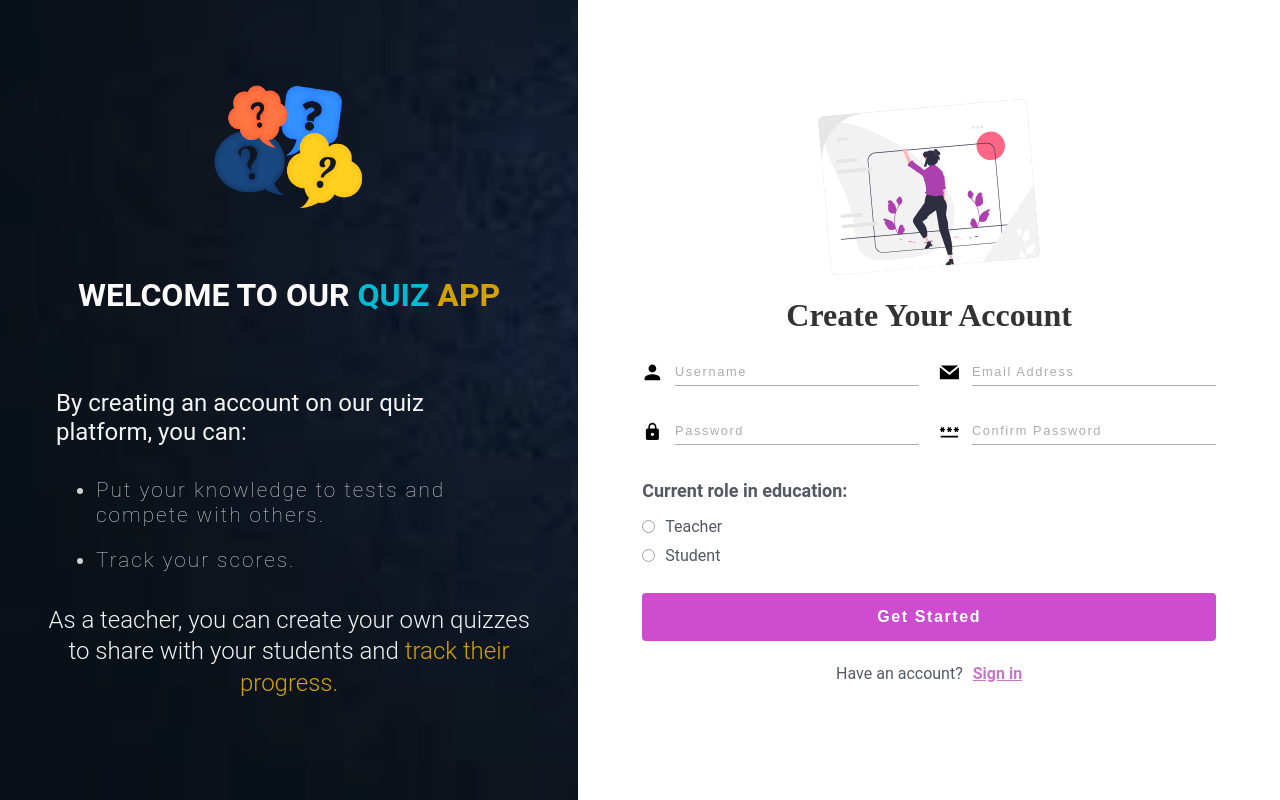
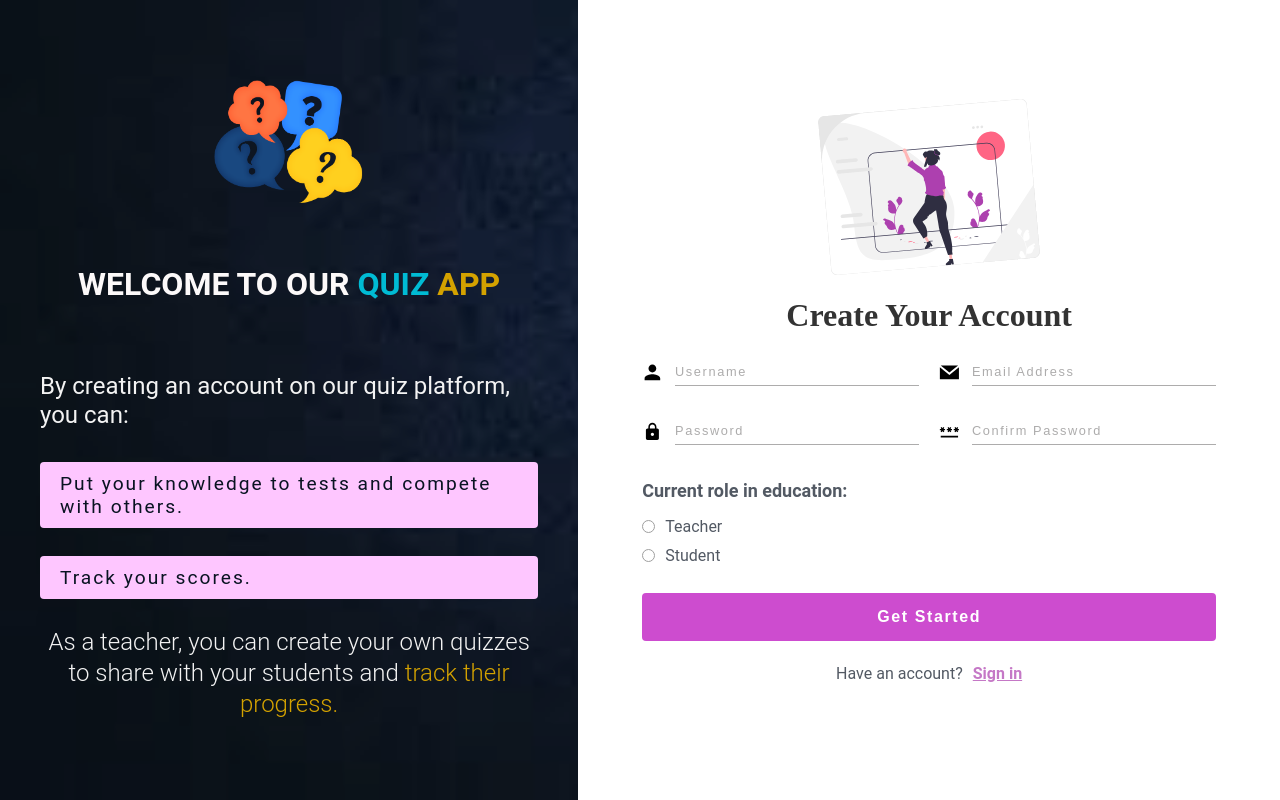
Before and after one commit to brainy-bug/quiz-app, a React (Vite) app: page /register in a window 1280 px wide. Built offline with nearby package versions, Linux system fonts and the light colour scheme; a web font is replaced by a local one.

Commit message:
fixed styles

```diff
--- a/src/components/LoginForm.jsx
+++ b/src/components/LoginForm.jsx
@@ -64,6 +64,10 @@ const Form = styled.form`
     width: 250px;
     margin: 0;
   }
+
+  @media screen and (min-width: 580px) {
+    width: 80%;
+  }
 `;
 
 export default LoginForm;
--- a/src/components/Sidebar.jsx
+++ b/src/components/Sidebar.jsx
@@ -37,7 +37,7 @@ const Sidebar = () => {
             <h2>Reports</h2>
           </Link>
         </Links>
-        <LogOutContainer>Logout</LogOutContainer>
+        <LogOut>Logout</LogOut>
       </LinksContainer>
     </Container>
   );
@@ -88,6 +88,8 @@ const LinksContainer = styled.div`
   height: 100%;
   width: 100%;
   border-radius: 2rem;
+  display: flex;
+  flex-direction: column;
 `;
 
 const Links = styled.ul`
@@ -117,28 +119,25 @@ const Link = styled.li`
   }
 `;
 
-const LogOutContainer = styled.div`
+const LogOut = styled.button`
+  background-color: #091322;
   width: 80%;
-  background-color: #091322;
+  outline: none;
+  border: none;
+  font-size: 1.2rem;
   color: #afabab;
-  height: 15%;
-  margin: auto auto;
+  margin: 0 auto;
   border-radius: 1rem;
-  display: flex;
-  flex-direction: column;
-  align-items: center;
-  justify-content: center;
   padding: 0.75rem;
-
+  margin-top: 2rem;
+  cursor: pointer;
+  &:hover {
+    background-color: #2f3031;
+  }
   a {
     color: #9fe8f1;
     text-decoration: none;
   }
-  margin-top: 1rem;
-
-  @media screen and (min-width: 320px) and (max-width: 1080px) {
-    /* margin-bottom: 2rem; */
-  }
 `;
 
 export default Sidebar;
--- a/src/hooks/useForm.js
+++ b/src/hooks/useForm.js
@@ -11,12 +11,6 @@ export const useForm = () => {
   const [formData, setFormData] = useState(initialState);
   const [errorMessage, setErrorMessage] = useState(null);
   const [passwordsMatch, setPasswordsMatch] = useState(true);
-
-  // Check if email field is empty
-  const isEmailFieldEmpty = formData.email === "";
-
-  // Check if password field is empty
-  const isPasswordFieldEmpty = formData.password === "";
 
   const handleChange = (e) => {
     setFormData((prevState) => ({
@@ -59,7 +53,5 @@ export const useForm = () => {
     validatePassword,
     initialState,
     clearPasswords,
-    isEmailFieldEmpty,
-    isPasswordFieldEmpty,
   };
 };
--- a/src/pages/Home.jsx
+++ b/src/pages/Home.jsx
@@ -31,10 +31,10 @@ const Container = styled.div`
   height: 100vh;
 
   p {
-    font-size: 1.4rem;
+    font-size: 1.3rem;
     color: #f3f3f3;
     opacity: 0.7;
-    margin-bottom: 2rem;
+    margin-bottom: 1.5rem;
   }
 
   img {
--- a/src/pages/Register.jsx
+++ b/src/pages/Register.jsx
@@ -1,4 +1,4 @@
-import { useEffect, useMemo } from "react";
+import { useEffect } from "react";
 
 // components
 import styled from "styled-components";
@@ -35,10 +35,14 @@ const Register = () => {
           <SubHeading>
             By creating an account on our quiz platform, you can:
           </SubHeading>
-          <ListsContainer>
-            <List>Put your knowledge to tests and compete with others.</List>
-            <List>Track your scores.</List>
-          </ListsContainer>
+          <div>
+            <List>
+              <p>Put your knowledge to tests and compete with others.</p>
+            </List>
+            <List>
+              <p>Track your scores.</p>
+            </List>
+          </div>
           <Footer>
             As a teacher, you can create your own quizzes to share with your
             students and{" "}
@@ -52,19 +56,10 @@ const Register = () => {
 };
 
 // styled components
-
 const HeadingContainer = styled.div`
   padding: 0rem 1rem;
   text-transform: uppercase;
   text-align: center;
-
-  @media screen and (min-width: 1080px) {
-    font-size: 2.3rem;
-  }
-
-  @media screen and (min-width: 680px) and (max-width: 900px) {
-    font-size: 2.6rem;
-  }
 `;
 
 const Heading = styled.h2`
@@ -85,48 +80,41 @@ const DescriptionContainer = styled.div`
 `;
 
 const SubHeading = styled.p`
-  padding: 0rem 1rem;
   margin-bottom: 2rem;
   font-size: 1.3rem;
   line-height: 1.2;
 
   @media screen and (min-width: 900px) {
-    align-self: flex-start;
     font-size: 1.5rem;
   }
 `;
 
-const ListsContainer = styled.ul`
-  margin-bottom: 10px;
-  margin-left: 3.5rem;
+const List = styled.div`
+  background-color: #fec6ff;
+  border-radius: 4px;
+  padding: 10px 20px;
+  margin: 0 0 28px;
+  color: #091322;
+
+  p {
+    display: table-cell;
+    vertical-align: middle;
+    font-size: 1.2rem;
+    letter-spacing: 2px;
+    line-height: 1.2;
+  }
+`;
+
+const Footer = styled.p`
+  /* margin-top: 2rem;
+  margin-bottom: 1rem; */
+  font-size: 1.2rem;
+  font-weight: 300;
+  line-height: 1.3;
+  text-align: center;
   @media screen and (min-width: 580px) {
     font-size: 1.5rem;
   }
 `;
 
-const List = styled.li`
-  color: #d4d3d3;
-  font-size: 1.2rem;
-  letter-spacing: 2px;
-  line-height: 1.2;
-  font-weight: 200;
-  margin-bottom: 20px;
-  @media screen and (min-width: 580px) {
-    font-size: 1.3rem;
-  }
-`;
-
-const Footer = styled.p`
-  margin-top: 2rem;
-  margin-bottom: 1rem;
-  font-size: 1.2rem;
-  font-weight: 300;
-  line-height: 1.3;
-  text-align: center;
-  @media screen and (min-width: 580px) {
-    align-self: flex-start;
-    font-size: 1.5rem;
-  }
-`;
-
 export default Register;
```
